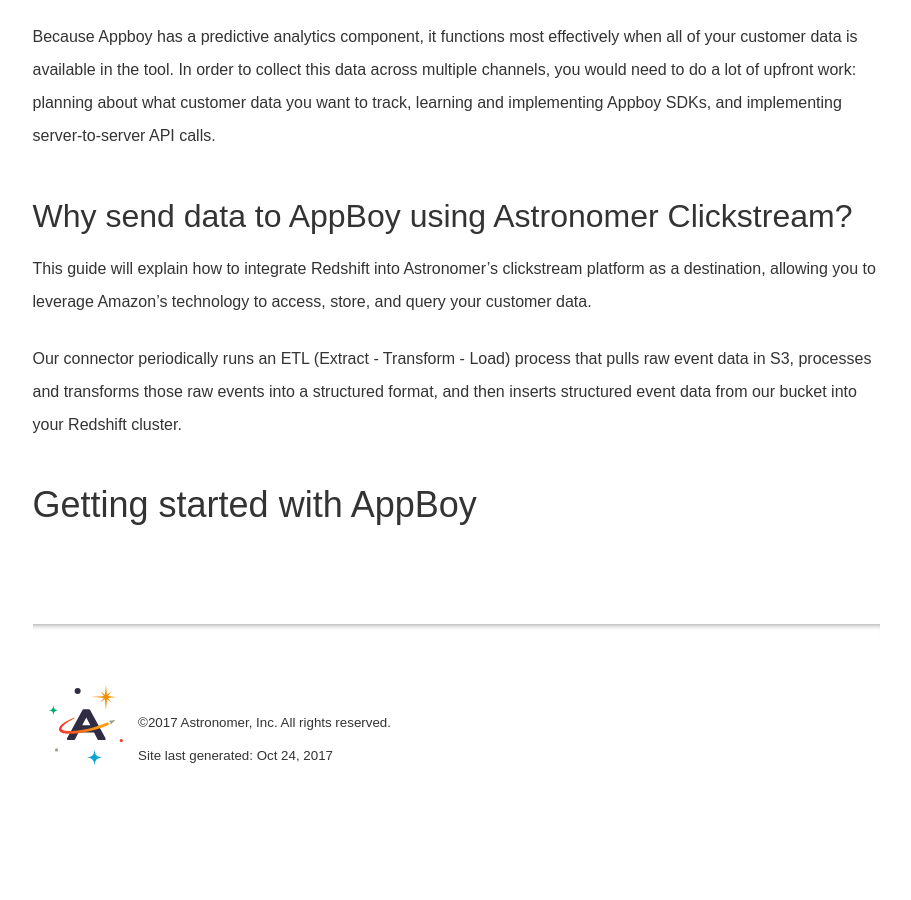
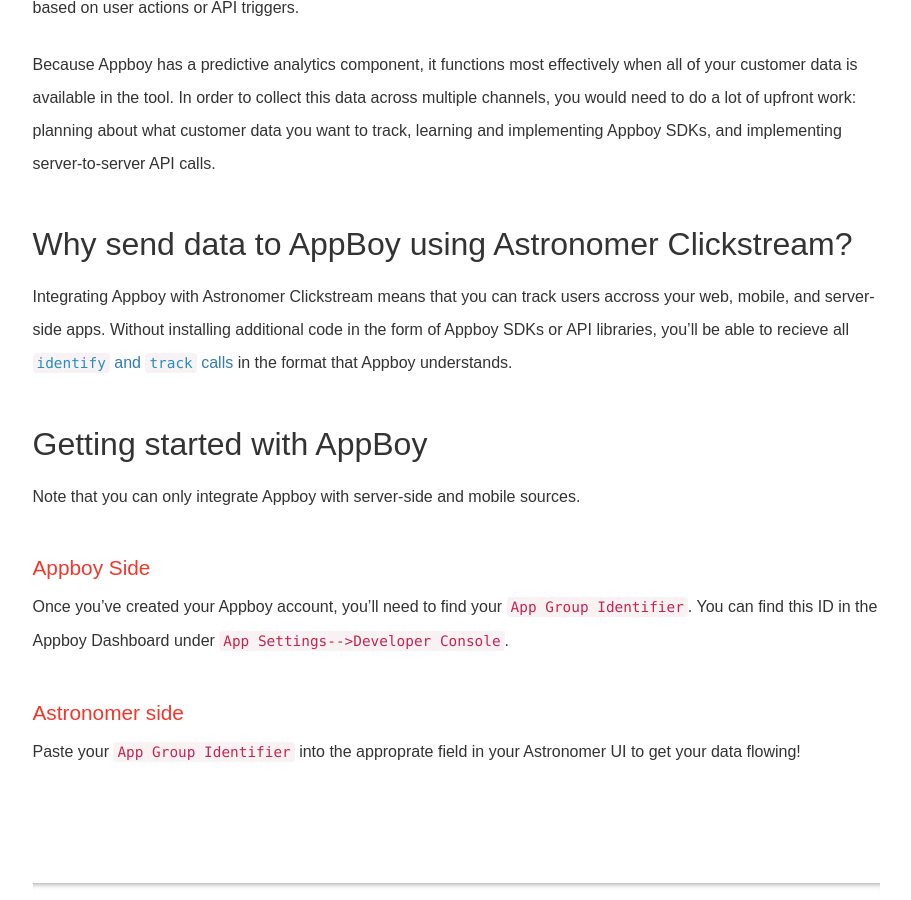
Before and after one commit to petedejoy/documentation, a Jekyll site: the page built from v2/clickstream/destinations/appboy.md, in a window 1280 px wide and 900 px high, scrolled down 632 px. Shown: the whole window, without its empty margins (330-1241 px from the left). Built offline with Jekyll 4.4.1, drawn with Linux system fonts in a browser that asks for light colours; nearby versions of some CDN libraries; some web fonts are replaced; comment, search, counter and statistics services are not loaded; before the commit the page ends 1498 px from its top, so only the background shows below that; some of the changed text lies outside the part shown.

Commit message:
Appboy MVP Final #73

```diff
--- a/v2/clickstream/destinations/appboy.md
+++ b/v2/clickstream/destinations/appboy.md
@@ -12,9 +12,16 @@ Because Appboy has a predictive analytics component, it functions most effective
 
 ## Why send data to AppBoy using Astronomer Clickstream?
 
-This guide will explain how to integrate Redshift into Astronomer's clickstream platform as a destination, allowing you to leverage Amazon's technology to access, store, and query your customer data.
+Integrating Appboy with Astronomer Clickstream means that you can track users accross your web, mobile, and server-side apps. Without installing additional code in the form of Appboy SDKs or API libraries, you'll be able to recieve all [`identify` and `track` calls](,,/calls.html) in the format that Appboy understands.
 
-Our connector periodically runs an ETL (Extract - Transform - Load) process that pulls raw event data in S3, processes and transforms those raw events into a structured format, and then inserts structured event data from our bucket into your Redshift cluster.
+## Getting started with AppBoy
 
+Note that you can only integrate Appboy with server-side and mobile sources.
 
-# Getting started with AppBoy
+### Appboy Side
+
+Once you've created your Appboy account, you'll need to find your `App Group Identifier`. You can find this ID in the Appboy Dashboard under `App Settings-->Developer Console`.
+
+### Astronomer side
+
+Paste your `App Group Identifier` into the approprate field in your Astronomer UI to get your data flowing!
```
Also changed, not shown: v2/clickstream/destinations/amazon-kinesis.md (+1 -1 lines).
